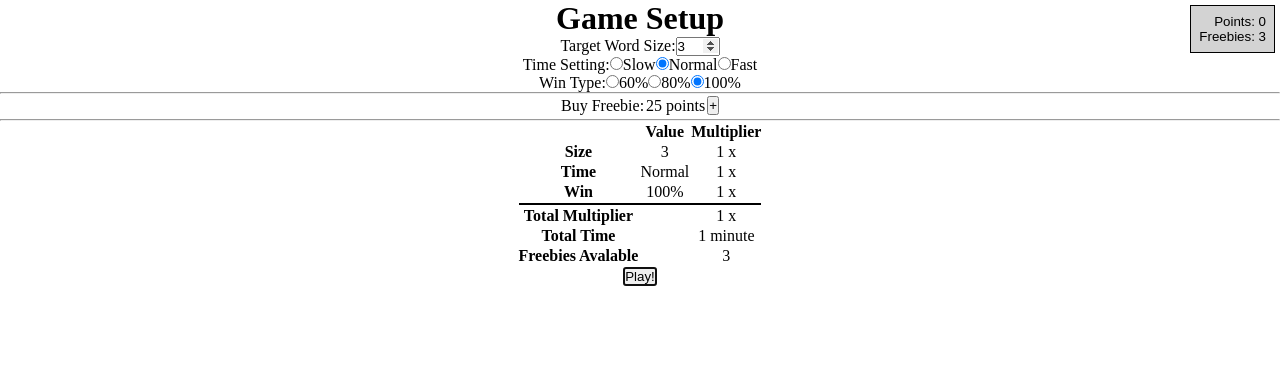
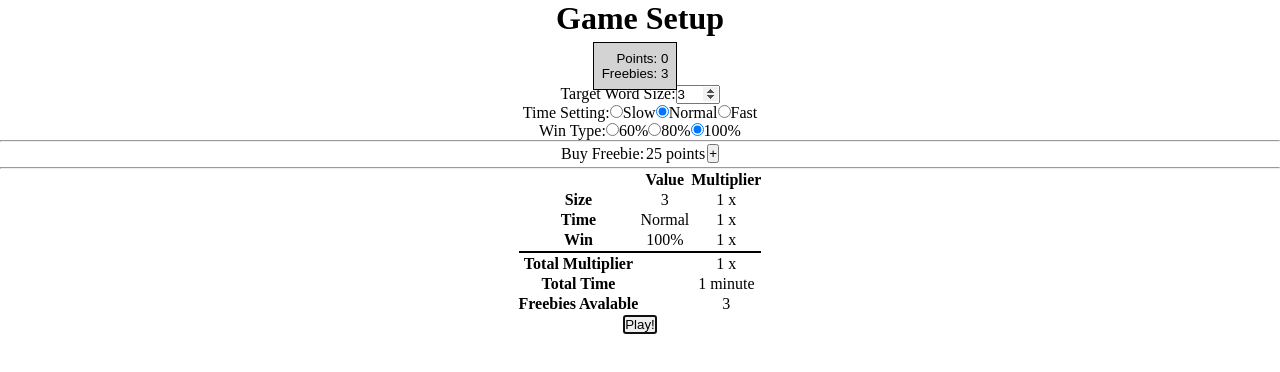
Before and after one commit to JordanKarp/Anagramer-JS, a React (Vite) app: page /setup in a window 1280 px wide. Shown: the top 372 px of the page. Built offline with nearby package versions, Linux system fonts and the light colour scheme.

Commit message:
Update App.css

```diff
--- a/src/App.css
+++ b/src/App.css
@@ -7,7 +7,7 @@
 
 #root {
   max-width: 1280px;
-  margin: auto;
+  margin: 0 auto;
   text-align: center;
 }
 
@@ -24,7 +24,7 @@
 
 /* GAME SETUP PAGE */
 .userCorner {
-  position: absolute;
+  position: relative;
   text-align: right;
   right: 5px;
   top: 5px;
```
